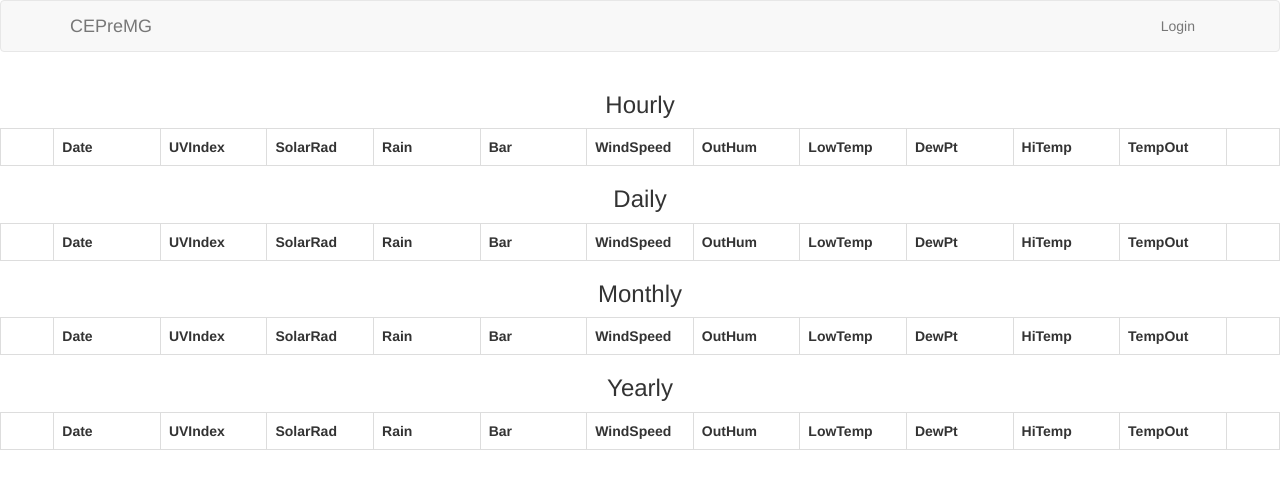
After one commit to roquerodrigo/cepremg, a PHP site: template resources/views/dataOverview.html.twig in a window 1280 px wide. The commit adds this page. Shown: the top 489 px of the page. Run offline with PHP 8.4, Linux system fonts and the light colour scheme; the template is opened without the code that fills it, so the values that code supplies are empty; some libraries are stand-ins or nearby versions.

Commit message:
Relatório de aproveitamento

```diff
--- a/app/routes.php
+++ b/app/routes.php
@@ -51,7 +51,7 @@ $isRoot = function ($request, $response, $next) {
 $app->group('/import', function () {
     $this->get('', ImportController::class . ':showForm');
     $this->post('', ImportController::class . ':import');
-})->add($isLogedIn);
+});//->add($isLogedIn);
 
 /***********************************************
  * Routes: /user
@@ -79,7 +79,8 @@ $app->get('/logout', UserController::class . ':logout')->add($isLogedIn);
 $app->group('/admin', function () {
     $this->get('/register-user[/{message}]', AdminController::class . ':createForm');
     $this->get('/disable-user', AdminController::class . ':deleteForm');
+    $this->get('/data-overview',AdminController::class.':dataOverview');
 
     $this->post('/register-user', AdminController::class . ':create');
     $this->post('/disable-user', AdminController::class . ':delete');
-})->add($isLogedIn)->add($isRoot);
+});//->add($isLogedIn)->add($isRoot);
--- /dev/null
+++ b/resources/views/dataOverview.html.twig
@@ -0,0 +1,123 @@
+{% extends 'layouts/master.html.twig' %}
+
+{% block content %}
+    {% include 'layouts/navbar.html.twig' %}
+    <div class="row text-center">
+
+    <div class="col-md-12 ">
+    <h3>Hourly</h3>
+    <table class="table table-fixed table-bordered">
+    <tr class="row">
+        <th class="col-md-1">Date</th>
+        <th class="col-md-1">UVIndex</th>
+        <th class="col-md-1">SolarRad</th>
+        <th class="col-md-1">Rain</th>
+        <th class="col-md-1">Bar</th>
+        <th class="col-md-1">WindSpeed</th>
+        <th class="col-md-1">OutHum</th>
+        <th class="col-md-1">LowTemp</th>
+        <th class="col-md-1">DewPt</th>
+        <th class="col-md-1">HiTemp</th>
+        <th class="col-md-1">TempOut</th>
+    </tr>
+    {% for date,values in hourly %}
+        <tr class="row">
+        <td class="col-md-1">{{date}}</td>
+        {% for val in values %}
+        <td class = "col-md-1">
+            <div class="progress">
+                <div class="progress-bar-success" role="progressbar" aria-valuenow="{{val * 100}}" aria-valuemin="0" aria-valuemax="100" style="width:70%">{{val * 100}}% </div>
+            </div>
+        </td>
+        {% endfor %}
+        </tr>
+    {% endfor %}
+    </table>
+    <h3>Daily</h3>
+    <table class="table table-fixed table-bordered">
+    <tr class="row">
+        <th class="col-md-1">Date</th>
+        <th class="col-md-1">UVIndex</th>
+        <th class="col-md-1">SolarRad</th>
+        <th class="col-md-1">Rain</th>
+        <th class="col-md-1">Bar</th>
+        <th class="col-md-1">WindSpeed</th>
+        <th class="col-md-1">OutHum</th>
+        <th class="col-md-1">LowTemp</th>
+        <th class="col-md-1">DewPt</th>
+        <th class="col-md-1">HiTemp</th>
+        <th class="col-md-1">TempOut</th>
+    </tr>
+    {% for date,values in daily %}
+        <tr class="row">
+        <td class="col-md-1">{{date}}</td>
+        {% for val in values %}
+        <td class = "col-md-1">
+            <div class="progress">
+                <div class="progress-bar-success" role="progressbar" aria-valuenow="{{val * 100}}" aria-valuemin="0" aria-valuemax="100" style="width:70%">{{val * 100}}% </div>
+            </div>
+        </td>
+        {% endfor %}
+        </tr>
+    {% endfor %}
+    </table>
+    <h3>Monthly</h3>
+    <table class="table table-fixed table-bordered">
+    <tr class="row">
+        <th class="col-md-1">Date</th>
+        <th class="col-md-1">UVIndex</th>
+        <th class="col-md-1">SolarRad</th>
+        <th class="col-md-1">Rain</th>
+        <th class="col-md-1">Bar</th>
+        <th class="col-md-1">WindSpeed</th>
+        <th class="col-md-1">OutHum</th>
+        <th class="col-md-1">LowTemp</th>
+        <th class="col-md-1">DewPt</th>
+        <th class="col-md-1">HiTemp</th>
+        <th class="col-md-1">TempOut</th>
+    </tr>
+    {% for date,values in monthly %}
+        <tr class="row">
+        <td class="col-md-1">{{date}}</td>
+        {% for val in values %}
+        <td class = "col-md-1">
+            <div class="progress">
+                <div class="progress-bar-success" role="progressbar" aria-valuenow="{{val * 100}}" aria-valuemin="0" aria-valuemax="100" style="width:70%">{{val * 100}}% </div>
+            </div>
+        </td>
+        {% endfor %}
+        </tr>
+    {% endfor %}
+    </table>
+    <h3>Yearly</h3>
+    <table class="table table-fixed table-bordered">
+    <tr class="row">
+        <th class="col-md-1">Date</th>
+        <th class="col-md-1">UVIndex</th>
+        <th class="col-md-1">SolarRad</th>
+        <th class="col-md-1">Rain</th>
+        <th class="col-md-1">Bar</th>
+        <th class="col-md-1">WindSpeed</th>
+        <th class="col-md-1">OutHum</th>
+        <th class="col-md-1">LowTemp</th>
+        <th class="col-md-1">DewPt</th>
+        <th class="col-md-1">HiTemp</th>
+        <th class="col-md-1">TempOut</th>
+    </tr>
+    {% for date,values in yearly %}
+        <tr class="row">
+        <td class="col-md-1">{{date}}</td>
+        {% for val in values %}
+        <td class = "col-md-1">
+            <div class="progress">
+                <div class="progress-bar-success" role="progressbar" aria-valuenow="{{val * 100}}" aria-valuemin="0" aria-valuemax="100" style="width:70%">{{val * 100}}% </div>
+            </div>
+        </td>
+        {% endfor %}
+        </tr>
+    {% endfor %}
+    </table>
+    </div>
+
+    </div>
+{% endblock %}
```
Also changed, not shown: app/Controllers/AdminController.php (+73 -1 lines).
